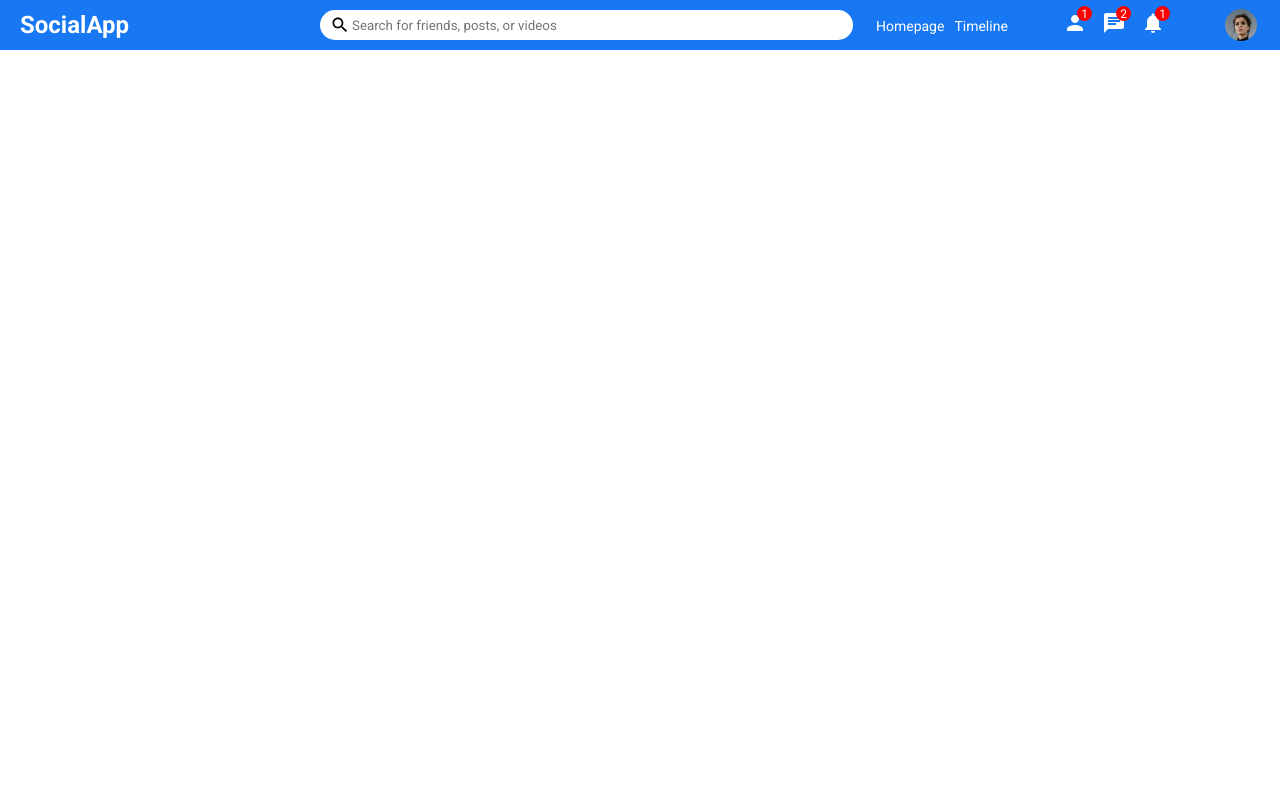
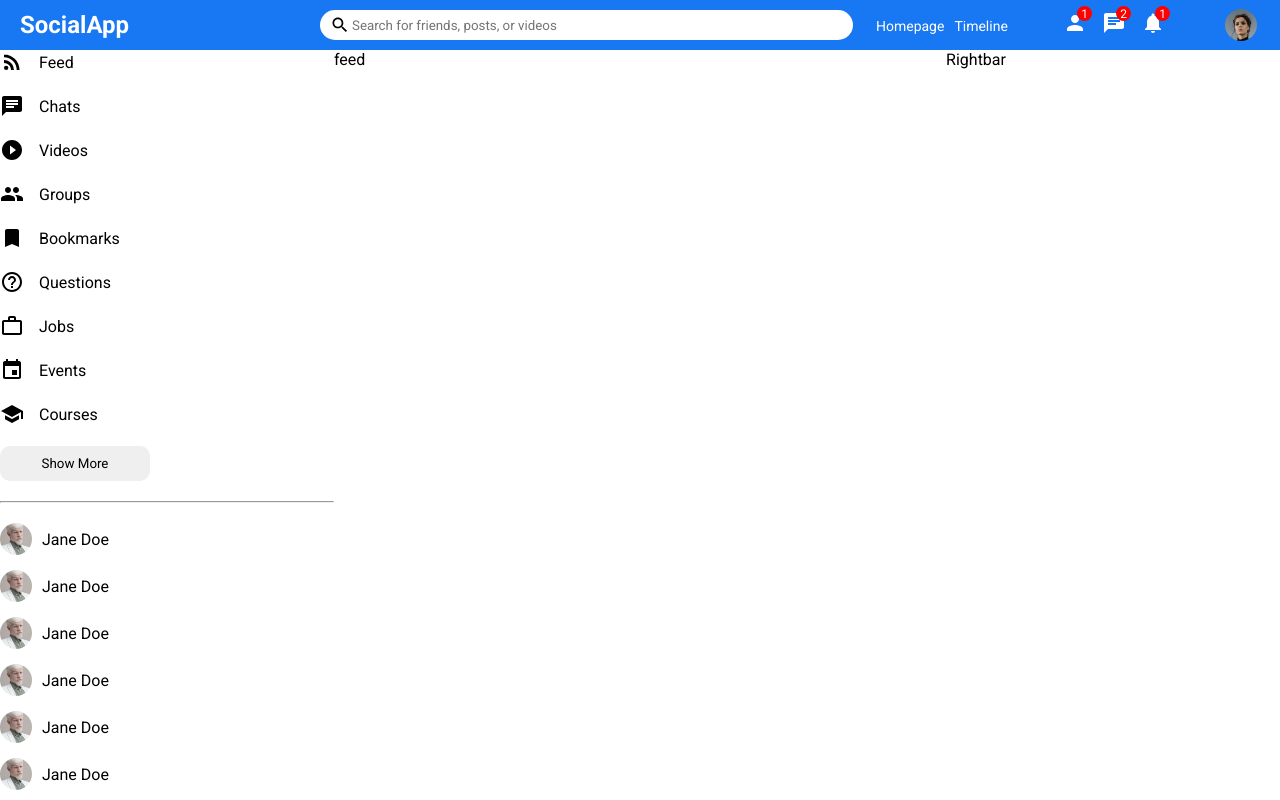
Before and after one commit to jschaefmn/social-media-app, a React (Create React App) app in the folder client/: page / in a window 1280 px wide. Built offline with nearby package versions, Linux system fonts and the light colour scheme.

Commit message:
finished sidebar component

```diff
--- a/client/src/App.js
+++ b/client/src/App.js
@@ -1,9 +1,7 @@
-import Topbar from "./components/topbar/Topbar";
+import Home from './pages/home/Home';
 
 function App() {
-  return (
-   <Topbar />
-  );
+  return <Home />
 }
 
 export default App;
--- a/client/src/components/feed/Feed.jsx
+++ b/client/src/components/feed/Feed.jsx
@@ -2,6 +2,6 @@ import './feed.css';
 
 export default function Feed() {
   return (
-    <div>feed</div>
+    <div className='feed'>feed</div>
   )
 }
--- a/client/src/components/feed/feed.css
+++ b/client/src/components/feed/feed.css
@@ -0,0 +1,3 @@
+.feed {
+  flex: 5.5;
+}
--- a/client/src/components/rightbar/Rightbar.jsx
+++ b/client/src/components/rightbar/Rightbar.jsx
@@ -2,6 +2,6 @@ import './rightbar.css';
 
 export default function Rightbar() {
   return (
-    <div>Rightbar</div>
+    <div className='rightbar'>Rightbar</div>
   )
 }
--- a/client/src/components/rightbar/rightbar.css
+++ b/client/src/components/rightbar/rightbar.css
@@ -0,0 +1,3 @@
+.rightbar {
+  flex: 3;
+}
--- a/client/src/components/sidebar/Sidebar.jsx
+++ b/client/src/components/sidebar/Sidebar.jsx
@@ -1,7 +1,111 @@
-import './sidebar.css '
+import {
+  Bookmark,
+  Chat,
+  Event,
+  Group,
+  HelpOutline,
+  PlayCircleFilledOutlined,
+  RssFeed,
+  School,
+  WorkOutline,
+} from '@mui/icons-material';
+import './sidebar.css';
 
 export default function Sidebar() {
   return (
-    <div>Sidebar</div>
-  )
+    <div className='sidebar'>
+      <div className='sidebarWarpper'>
+        <ul className='sidebarList'>
+          <li className='sidebarListItem'>
+            <RssFeed className='sidebarIcon' />
+            <span className='sidebarListItemText'>Feed</span>
+          </li>
+          <li className='sidebarListItem'>
+            <Chat className='sidebarIcon' />
+            <span className='sidebarListItemText'>Chats</span>
+          </li>
+          <li className='sidebarListItem'>
+            <PlayCircleFilledOutlined className='sidebarIcon' />
+            <span className='sidebarListItemText'>Videos</span>
+          </li>
+          <li className='sidebarListItem'>
+            <Group className='sidebarIcon' />
+            <span className='sidebarListItemText'>Groups</span>
+          </li>
+          <li className='sidebarListItem'>
+            <Bookmark className='sidebarIcon' />
+            <span className='sidebarListItemText'>Bookmarks</span>
+          </li>
+          <li className='sidebarListItem'>
+            <HelpOutline className='sidebarIcon' />
+            <span className='sidebarListItemText'>Questions</span>
+          </li>
+          <li className='sidebarListItem'>
+            <WorkOutline className='sidebarIcon' />
+            <span className='sidebarListItemText'>Jobs</span>
+          </li>
+          <li className='sidebarListItem'>
+            <Event className='sidebarIcon' />
+            <span className='sidebarListItemText'>Events</span>
+          </li>
+          <li className='sidebarListItem'>
+            <School className='sidebarIcon' />
+            <span className='sidebarListItemText'>Courses</span>
+          </li>
+        </ul>
+        <button className='sidebarButton'>Show More</button>
+        <hr className='sidebarHr' />
+        <ul className='sidebarFriendList'>
+          <li className='sidebarFriend'>
+            <img className='sidebarFriendImg' src='/assets/person/2.jpeg' alt='' />
+            <span className="sidebarFriendName">Jane Doe</span>
+          </li>
+          <li className='sidebarFriend'>
+            <img className='sidebarFriendImg' src='/assets/person/2.jpeg' alt='' />
+            <span className="sidebarFriendName">Jane Doe</span>
+          </li>
+          <li className='sidebarFriend'>
+            <img className='sidebarFriendImg' src='/assets/person/2.jpeg' alt='' />
+            <span className="sidebarFriendName">Jane Doe</span>
+          </li>
+          <li className='sidebarFriend'>
+            <img className='sidebarFriendImg' src='/assets/person/2.jpeg' alt='' />
+            <span className="sidebarFriendName">Jane Doe</span>
+          </li>
+          <li className='sidebarFriend'>
+            <img className='sidebarFriendImg' src='/assets/person/2.jpeg' alt='' />
+            <span className="sidebarFriendName">Jane Doe</span>
+          </li>
+          <li className='sidebarFriend'>
+            <img className='sidebarFriendImg' src='/assets/person/2.jpeg' alt='' />
+            <span className="sidebarFriendName">Jane Doe</span>
+          </li>
+          <li className='sidebarFriend'>
+            <img className='sidebarFriendImg' src='/assets/person/2.jpeg' alt='' />
+            <span className="sidebarFriendName">Jane Doe</span>
+          </li>
+          <li className='sidebarFriend'>
+            <img className='sidebarFriendImg' src='/assets/person/2.jpeg' alt='' />
+            <span className="sidebarFriendName">Jane Doe</span>
+          </li>
+          <li className='sidebarFriend'>
+            <img className='sidebarFriendImg' src='/assets/person/2.jpeg' alt='' />
+            <span className="sidebarFriendName">Jane Doe</span>
+          </li>
+          <li className='sidebarFriend'>
+            <img className='sidebarFriendImg' src='/assets/person/2.jpeg' alt='' />
+            <span className="sidebarFriendName">Jane Doe</span>
+          </li>
+          <li className='sidebarFriend'>
+            <img className='sidebarFriendImg' src='/assets/person/2.jpeg' alt='' />
+            <span className="sidebarFriendName">Jane Doe</span>
+          </li>
+          <li className='sidebarFriend'>
+            <img className='sidebarFriendImg' src='/assets/person/2.jpeg' alt='' />
+            <span className="sidebarFriendName">Jane Doe</span>
+          </li>
+        </ul>
+      </div>
+    </div>
+  );
 }
--- a/client/src/components/sidebar/sidebar.css
+++ b/client/src/components/sidebar/sidebar.css
@@ -0,0 +1,72 @@
+.sidebar {
+  flex: 3;
+  /* topbar is 50px tall, so subtract the viewheight from topbar so it doesn't overflow */
+  height: calc(100vh - 50px);
+  overflow-y: scroll;
+  position: sticky;
+  top: 50px;
+}
+
+::-webkit-scrollbar {
+  width: 5px;
+}
+
+::-webkit-scrollbar-track {
+  background-color: #f1f1f1;
+}
+
+::-webkit-scrollbar-thumb {
+  background-color: rgb(179, 179, 179);
+}
+
+.sidebarWrapper {
+  padding: 20px;
+}
+
+.sidebarList {
+  padding: 0;
+  margin: 0;
+  list-style: none;
+}
+
+.sidebarListItem {
+  display: flex;
+  align-items: center;
+  margin-bottom: 20px;
+}
+
+.sidebarIcon {
+  margin-right: 15px;
+}
+
+.sidebarButton {
+  width: 150px;
+  border: none;
+  padding: 10px;
+  border-radius: 10px;
+  font-weight: 500;
+}
+
+.sidebarHr {
+  margin: 20px 0;
+}
+
+.sidebarFriendList {
+  padding: 0;
+  margin: 0;
+  list-style: none;
+}
+
+.sidebarFriend {
+  display: flex;
+  align-items: center;
+  margin-bottom: 15px;
+}
+
+.sidebarFriendImg {
+  width: 32px;
+  height: 32px;
+  border-radius: 50%;
+  object-fit: cover;
+  margin-right: 10px;
+}
--- a/client/src/pages/home/home.css
+++ b/client/src/pages/home/home.css
@@ -0,0 +1,4 @@
+.homeContainer {
+  display: flex;
+  width: 100%;
+}
```
Also changed, not shown: client/src/components/topbar/Topbar.jsx (+14 -14 lines), client/src/pages/home/Home.js (+7 -6 lines).
